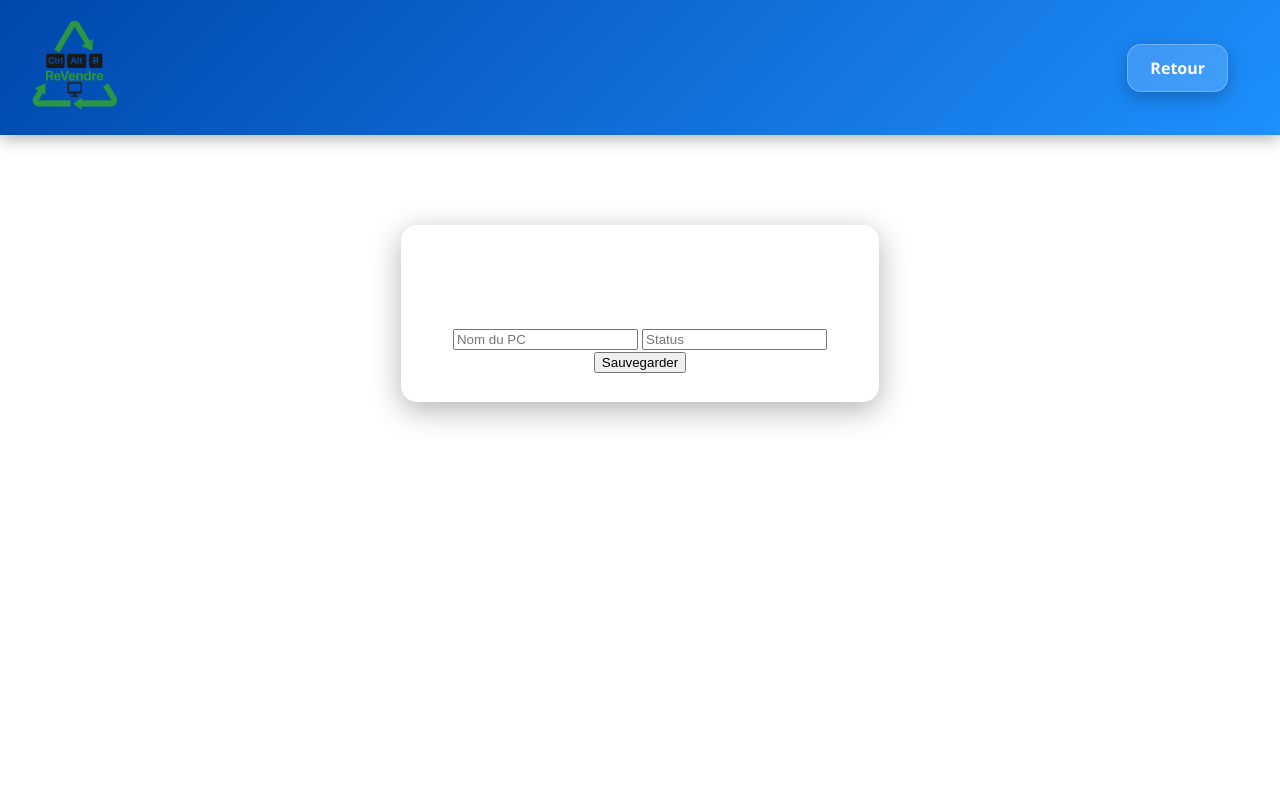
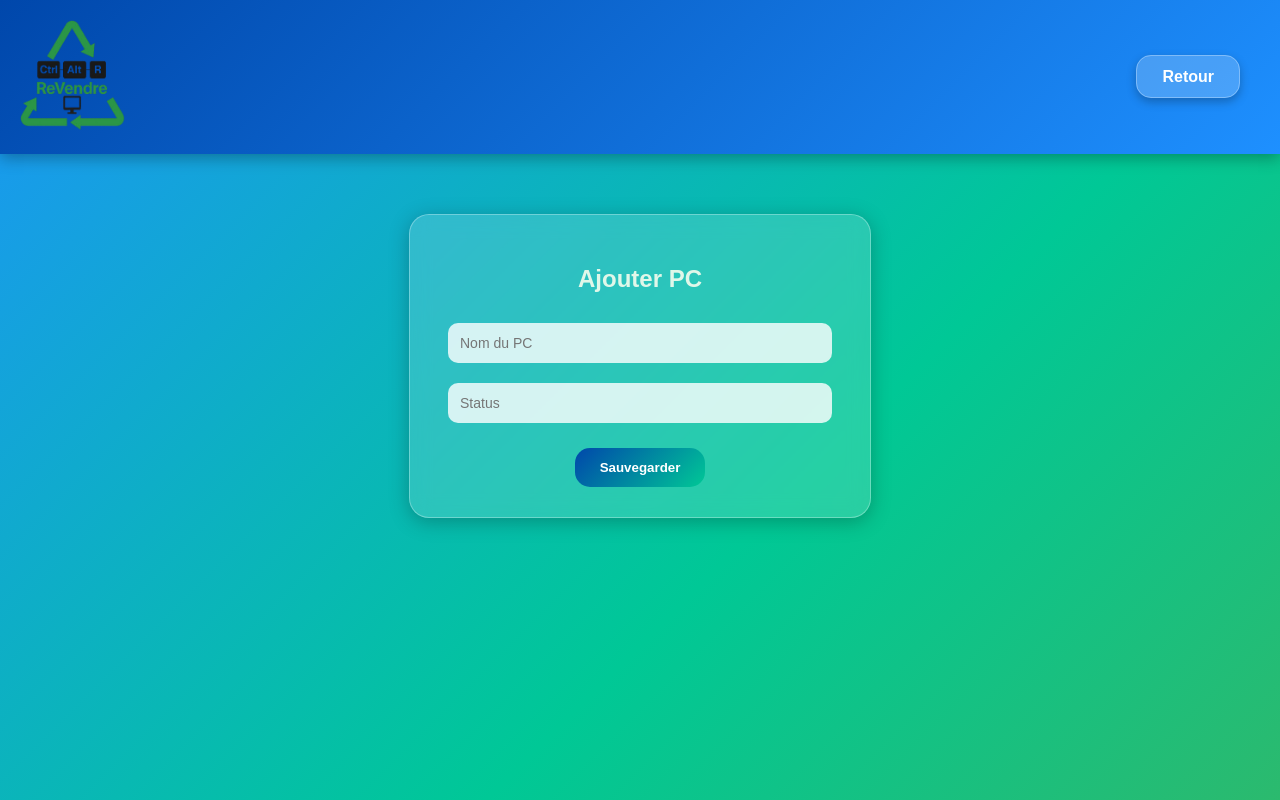
Before and after one commit to Pier-Alexis/Ctrl-Alt-Revendre, a Flask app: page /edit_pc in a window 1280 px wide. Run offline with Flask 3, Linux system fonts and the light colour scheme; the visitor is signed in with stand-in values (Sample User, id 1).

Commit message:
Update style.css

```diff
--- a/static/style.css
+++ b/static/style.css
@@ -1,206 +1,203 @@
-/* --- FOND GLOBAL --- */
+/* --- GLOBAL --- */
 body {
     margin: 0;
-    font-family: "Segoe UI", Arial, sans-serif;
-    color: white;
-    text-align: center;
-    min-height: 100vh;
-}
-
-/* Fond animé UNIQUEMENT sur la page d’accueil */
-body.homepage {
+    font-family: Arial, sans-serif;
     background: linear-gradient(135deg, #002366, #0047ab, #1e90ff, #00c896, #4caf50);
     background-size: 300% 300%;
     animation: gradientMove 12s ease infinite;
+    color: white;
+    text-align: center;
 }
 
-/* Fond statique (login et dashboard) : même palette mais fixe */
-body.otherpage {
-    background: linear-gradient(135deg, #002366, #0047ab, #1e90ff, #00c896, #4caf50);
-    background-size: cover;
-}
-
-/* Animation du dégradé du fond */
+/* Animation du dégradé */
 @keyframes gradientMove {
     0% { background-position: 0% 50%; }
     50% { background-position: 100% 50%; }
     100% { background-position: 0% 50%; }
 }
 
-/* --- BARRE DU HAUT --- */
+/* --- HEADER --- */
 .header {
     display: flex;
     justify-content: space-between;
     align-items: center;
-    background: linear-gradient(135deg, #0047ab, #1e90ff); /* fixed blue header */
-    padding: 20px 32px;
+    background: linear-gradient(135deg, #0047ab, #1e90ff); /* UNIQUEMENT bleu fixe */
+    padding: 20px;
     box-shadow: 0 4px 15px rgba(0, 0, 0, 0.3);
-    position: relative;
-    z-index: 10;
 }
 
 .logo {
-    height: 90px;
+    height: 110px; /* plus gros logo */
     object-fit: contain;
 }
 
-/* --- BOUTON VITREUX --- */
-.login-btn, .btn {
-    display: inline-block;
-    padding: 12px 22px;
-    border-radius: 14px;
-    background: rgba(255, 255, 255, 0.16);
+/* --- BOUTONS VITREUX --- */
+.login-btn {
+    padding: 12px 25px;
+    border-radius: 15px;
+    background: rgba(255, 255, 255, 0.2);
     backdrop-filter: blur(8px);
     -webkit-backdrop-filter: blur(8px);
-    border: 1px solid rgba(255, 255, 255, 0.25);
+    border: 1px solid rgba(255, 255, 255, 0.3);
     color: white;
     text-decoration: none;
-    font-weight: 600;
-    transition: transform 0.18s ease, box-shadow 0.18s ease, background 0.18s ease;
-    box-shadow: 0 6px 18px rgba(0,0,0,0.25);
+    font-weight: bold;
+    transition: all 0.3s ease-in-out;
+    box-shadow: 0 4px 10px rgba(0, 0, 0, 0.25);
     cursor: pointer;
 }
 
-/* Hover : légère montée + vert */
-.login-btn:hover, .btn:hover {
-    transform: translateY(-6px) scale(1.02);
-    background: linear-gradient(135deg, rgba(255,255,255,0.22), rgba(255,255,255,0.12));
-    box-shadow: 0 12px 30px rgba(0,0,0,0.35);
+/* Hover et click */
+.login-btn:hover {
+    background: rgba(0, 200, 150, 0.4); /* vert sur hover */
+    transform: scale(1.05);
+    box-shadow: 0 6px 15px rgba(0, 0, 0, 0.35);
 }
 
-/* Clic : effet "press" */
-.login-btn:active, .btn:active {
-    transform: translateY(0) scale(0.98);
-    box-shadow: 0 4px 14px rgba(0,0,0,0.2);
+.login-btn:active {
+    transform: scale(0.97);
+    box-shadow: 0 3px 7px rgba(0, 0, 0, 0.25);
 }
 
-/* small utility */
-.container {
-    width: 92%;
-    max-width: 1100px;
-    margin: 0 auto;
+/* --- Formulaires vitreux --- */
+.login-box {
+    max-width: 400px;
+    margin: 60px auto;
+    padding: 30px;
+    border-radius: 20px;
+    background: rgba(255, 255, 255, 0.15);
+    backdrop-filter: blur(10px);
+    -webkit-backdrop-filter: blur(10px);
+    border: 1px solid rgba(255, 255, 255, 0.3);
+    box-shadow: 0 4px 20px rgba(0, 0, 0, 0.25);
+    text-align: center;
+    color: white;
+    transition: all 0.3s ease-in-out;
 }
 
-/* --- CONTENT --- */
-.content {
-    padding: 40px 20px 80px 20px;
+.login-box:hover {
+    box-shadow: 0 6px 25px rgba(0, 0, 0, 0.35);
 }
 
-/* --- TABLE / CARDS --- */
-.table-container {
-    width: 90%;
-    max-width: 1000px;
-    margin: 30px auto 80px auto;
-    background: rgba(255, 255, 255, 0.04);
-    border-radius: 12px;
-    overflow: hidden;
-    box-shadow: 0 8px 30px rgba(0,0,0,0.35);
+.login-box h2 {
+    margin-bottom: 20px;
+    color: #e0f7e9;
 }
 
-table {
-    width: 100%;
-    border-collapse: collapse;
-    text-align: left;
-    color: white;
-}
-
-.table-header {
-    display: grid;
-    grid-template-columns: 60px 1fr 180px 140px;
-    gap: 0;
-    align-items: center;
-    padding: 12px 18px;
-    background: rgba(255,255,255,0.9);
-    color: #0047ab;
-    font-weight: 700;
-}
-
-.table-row {
-    display: grid;
-    grid-template-columns: 60px 1fr 180px 140px;
-    gap: 0;
-    align-items: center;
-    padding: 14px 18px;
-    border-top: 1px solid rgba(255,255,255,0.06);
-}
-
-.table-row:nth-child(even) {
-    background: rgba(255,255,255,0.02);
-}
-
-/* actions */
-.row-actions {
-    display: flex;
-    gap: 8px;
-    justify-content: flex-end;
-}
-
-.small-btn {
-    padding: 8px 12px;
-    border-radius: 10px;
-    font-size: 14px;
-}
-
-/* --- FORMULAIRES & LOGIN BOX --- */
-.login-box {
-    max-width: 420px;
-    margin: 50px auto;
-    padding: 28px;
-    border-radius: 16px;
-    background: rgba(255, 255, 255, 0.12);
-    backdrop-filter: blur(10px);
-    -webkit-backdrop-filter: blur(10px);
-    border: 1px solid rgba(255, 255, 255, 0.25);
-    box-shadow: 0 8px 30px rgba(0, 0, 0, 0.3);
-    text-align: center;
-    color: white;
-    animation: appearUp 0.5s ease;
-}
-
-.form-field {
-    width: 100%;
+.login-box input {
+    width: 90%;
+    padding: 12px;
     margin: 10px 0;
-}
-
-.form-field input, .form-field textarea {
-    width: 96%;
-    padding: 12px;
     border-radius: 10px;
     border: none;
     outline: none;
-    background: rgba(255,255,255,0.95);
+    background: rgba(255, 255, 255, 0.8);
     font-size: 14px;
+    transition: transform 0.2s, box-shadow 0.2s;
 }
 
-/* add button style */
-.add-button {
-    margin-top: 12px;
-    background: linear-gradient(135deg, #0047ab, #00c896);
+.login-box input:focus {
+    transform: scale(1.02);
+    box-shadow: 0 4px 10px rgba(0, 0, 0, 0.25);
 }
 
-/* small messages */
-.flash {
-    padding: 10px 14px;
-    border-radius: 10px;
-    margin-bottom: 10px;
-}
-.flash.success { background: rgba(0,200,120,0.15); color: #eafff0; border: 1px solid rgba(0,200,120,0.25); }
-.flash.error   { background: rgba(255,80,80,0.12); color: #ffecec; border: 1px solid rgba(255,80,80,0.18); }
-.flash.info    { background: rgba(255,255,255,0.06); color: #f0f8ff; border: 1px solid rgba(255,255,255,0.06); }
-
-/* --- Animations --- */
-@keyframes appearUp {
-    from { opacity: 0; transform: translateY(12px); }
-    to   { opacity: 1; transform: translateY(0); }
+.login-box button {
+    margin-top: 15px;
+    padding: 12px 25px;
+    border-radius: 15px;
+    border: none;
+    font-weight: bold;
+    color: white;
+    background: linear-gradient(135deg, #0047ab, #00c896);
+    cursor: pointer;
+    transition: transform 0.2s ease-in-out, box-shadow 0.2s ease-in-out;
 }
 
-/* responsive */
-@media (max-width: 800px) {
-    .table-header, .table-row {
-        grid-template-columns: 50px 1fr;
-        grid-auto-rows: auto;
-        row-gap: 8px;
-    }
-    .row-actions { justify-content: flex-start; }
-    .logo { height: 72px; }
+.login-box button:hover {
+    transform: scale(1.05);
+    box-shadow: 0 6px 15px rgba(0, 0, 0, 0.35);
 }
+
+.login-box button:active {
+    transform: scale(0.97);
+    box-shadow: 0 3px 7px rgba(0, 0, 0, 0.25);
+}
+
+/* --- TABLES --- */
+table {
+    width: 90%;
+    margin: 20px auto;
+    border-collapse: collapse;
+}
+
+th, td {
+    padding: 10px;
+    border: 1px solid rgba(255,255,255,0.3);
+    text-align: center;
+    border-radius: 5px;
+}
+
+th {
+    background-color: rgba(0,0,200,0.5);
+}
+
+td {
+    background-color: rgba(0,200,150,0.2);
+}
+
+tr:hover td {
+    background-color: rgba(0,200,150,0.4);
+}
+
+/* --- CHAT --- */
+.chat-box {
+    max-width: 600px;
+    margin: 50px auto;
+    background: rgba(255,255,255,0.15);
+    padding: 20px;
+    border-radius: 15px;
+    backdrop-filter: blur(10px);
+}
+
+.message {
+    padding: 10px;
+    margin-bottom: 8px;
+    border-radius: 8px;
+}
+
+.from-user {
+    background-color: rgba(0,200,150,0.4);
+    color: black;
+    text-align: left;
+}
+
+.from-admin {
+    background-color: rgba(0,0,200,0.4);
+    color: white;
+    text-align: right;
+}
+
+/* --- FLASH MESSAGES --- */
+.flash {
+    margin: 10px 0;
+    padding: 10px;
+    border-radius: 10px;
+}
+
+.flash.error {
+    background-color: rgba(255, 0, 0, 0.4);
+}
+
+.flash.success {
+    background-color: rgba(0, 200, 0, 0.4);
+}
+
+/* --- MINOR STYLING --- */
+.content h2, .content h3 {
+    margin-top: 20px;
+    color: #e0f7e9;
+}
+
+.table-container {
+    margin: 30px auto;
+}
```
